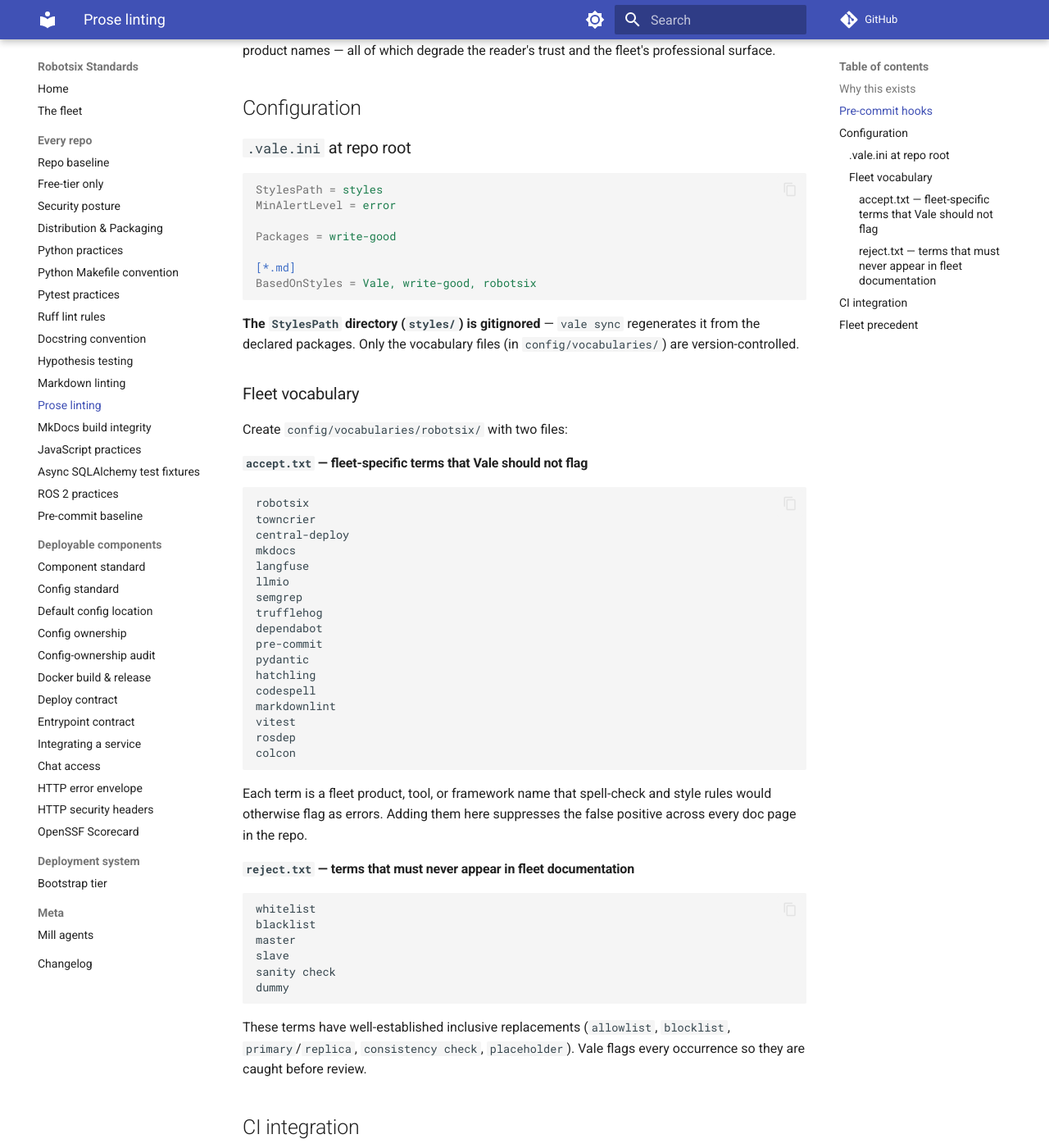
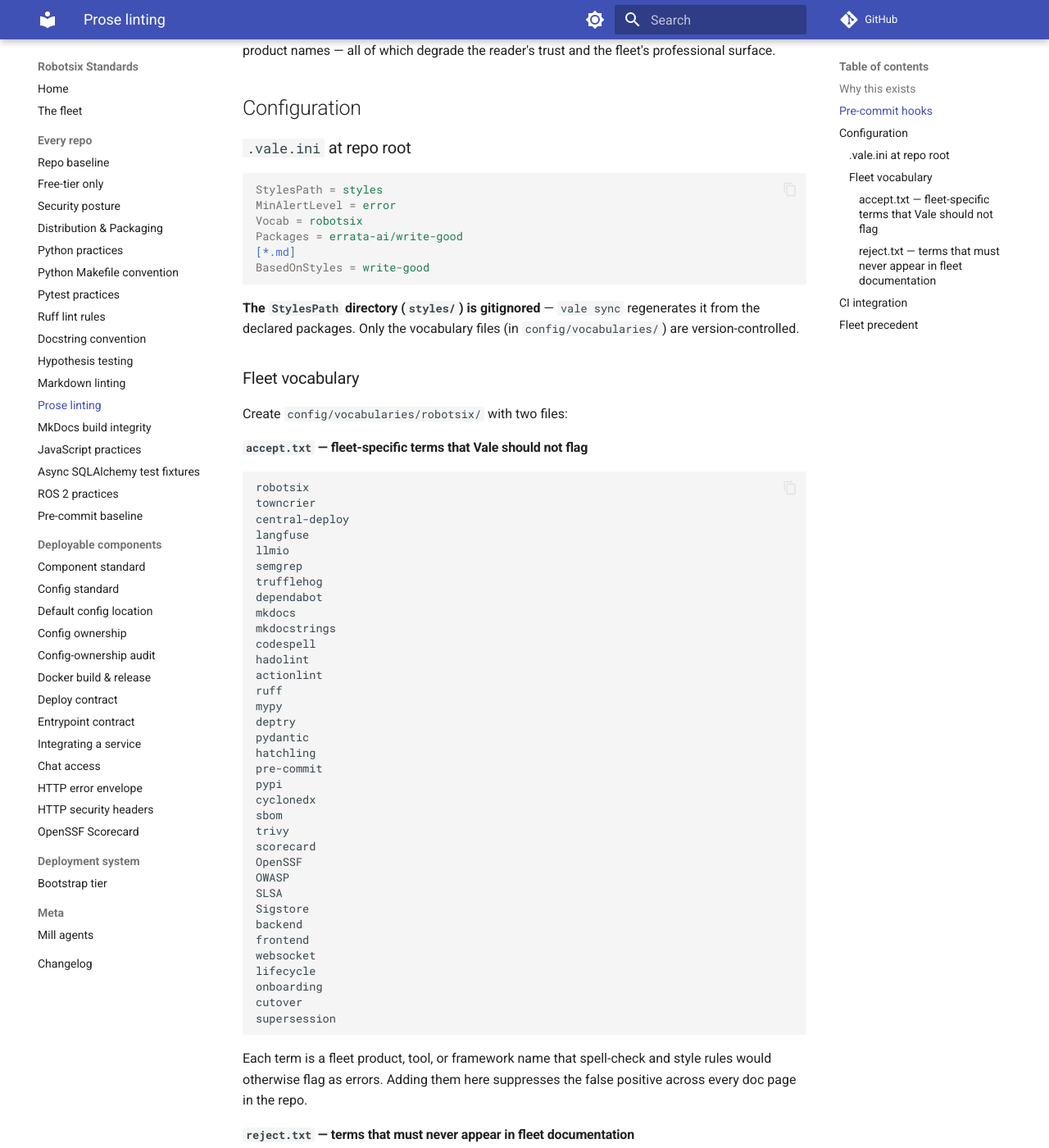
Before and after one commit to damien-robotsix/robotsix-standards, an MkDocs documentation site: the page built from docs/prose-linting.md, in a window 1280 px wide and 1400 px high, scrolled down 937 px. Shown: the whole window at 82% size. Built offline with MkDocs 1.6.1 and Material for MkDocs 9.7.7, drawn with Linux system fonts in a browser that asks for light colours; comment, search, counter and statistics services are not loaded; some of the changed text lies outside the part shown.

Commit message:
mill: Fix docs/prose-linting.md: missing Vocab line and stale vocabulary file contents (20260729T163404Z-fix-docs-prose-linting-md-missing-vocab-f7e3) (#147)
Co-authored-by: robotsix-mill <mill@robotsix.local>

````diff
--- a/docs/prose-linting.md
+++ b/docs/prose-linting.md
@@ -48,11 +48,10 @@ degrade the reader's trust and the fleet's professional surface.
 ```ini
 StylesPath = styles
 MinAlertLevel = error
-
-Packages = write-good
-
+Vocab = robotsix
+Packages = errata-ai/write-good
 [*.md]
-BasedOnStyles = Vale, write-good, robotsix
+BasedOnStyles = write-good
 ```
 
 **The `StylesPath` directory (`styles/`) is gitignored** — `vale sync`
@@ -69,20 +68,38 @@ Create `config/vocabularies/robotsix/` with two files:
 robotsix
 towncrier
 central-deploy
-mkdocs
 langfuse
 llmio
 semgrep
 trufflehog
 dependabot
-pre-commit
+mkdocs
+mkdocstrings
+codespell
+hadolint
+actionlint
+ruff
+mypy
+deptry
 pydantic
 hatchling
-codespell
-markdownlint
-vitest
-rosdep
-colcon
+pre-commit
+pypi
+cyclonedx
+sbom
+trivy
+scorecard
+OpenSSF
+OWASP
+SLSA
+Sigstore
+backend
+frontend
+websocket
+lifecycle
+onboarding
+cutover
+supersession
 ```
 
 Each term is a fleet product, tool, or framework name that spell-check and
@@ -94,10 +111,9 @@ false positive across every doc page in the repo.
 ```text
 whitelist
 blacklist
-master
-slave
-sanity check
-dummy
+master/slave
+sanity.check
+crazy
 ```
 
 These terms have well-established inclusive replacements (`allowlist`,
````
Also changed, not shown: CHANGELOG.md (+3 -0 lines), changelog.d/20260729T163404Z-fix-docs-prose-linting-md-missing-vocab-f7e3.misc.md (added, +1 -0 lines).
